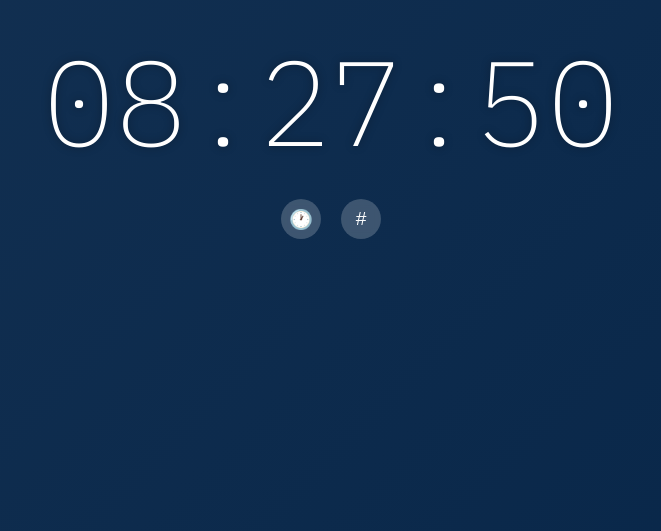
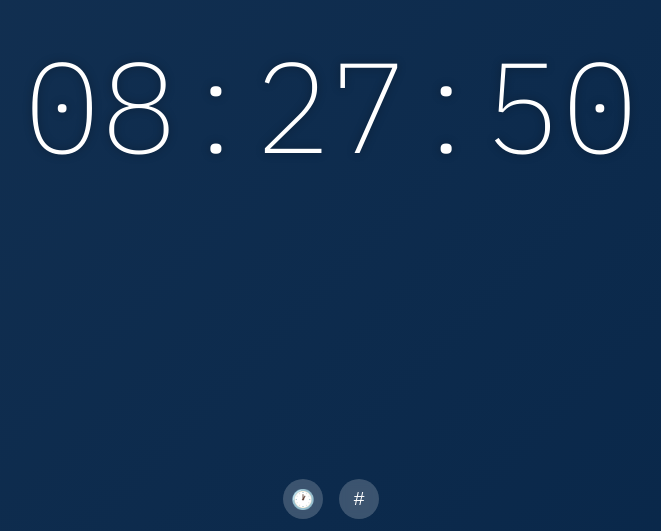
Before and after one commit to votepluto/colour-clock, a plain HTML site: page index.html in a window 1280 px wide. Shown: the part 269-800 px from the top of the page, without its empty margins (309-970 px from the left). Drawn offline with Linux system fonts and the light colour scheme.

Commit message:
Add files via upload

```diff
--- a/index.html
+++ b/index.html
@@ -23,21 +23,35 @@
       box-sizing: border-box;
     }
 
+    .wrapper {
+      flex-grow: 1;
+      width: 100%;
+      display: flex;
+      flex-direction: column;
+      justify-content: center;
+      align-items: center;
+    }
+
     #clock {
-      font-size: min(15vw, 15vh);
+      font-size: min(18vw, 16vh);
       color: white;
       text-shadow: 0px 0px 10px rgba(0,0,0,0.3);
     }
 
     .toggle-container {
-      margin-top: 20px;
+      height: auto;
+      padding-bottom: 1.5vh;
       display: flex;
-      gap: 20px;
+      gap: 1rem;
     }
 
     .toggle-button {
       width: 40px;
       height: 40px;
+      min-width: 40px;
+      min-height: 40px;
+      max-width: 40px;
+      max-height: 40px;
       border-radius: 50%;
       border: none;
       background-color: rgba(255,255,255,0.2);
@@ -48,21 +62,18 @@
       justify-content: center;
       cursor: pointer;
       backdrop-filter: blur(4px);
+      flex-shrink: 0;
     }
 
     .toggle-button:focus {
       outline: none;
     }
-
-    @media (max-height: 300px) {
-      #clock {
-        font-size: 6vh;
-      }
-    }
   </style>
 </head>
 <body>
-  <div id="clock">00:00:00</div>
+  <div class="wrapper">
+    <div id="clock">00:00:00</div>
+  </div>
   <div class="toggle-container">
     <button class="toggle-button" onclick="setMode('time')">&#128336;</button>
     <button class="toggle-button" onclick="setMode('hex')">#</button>
```
